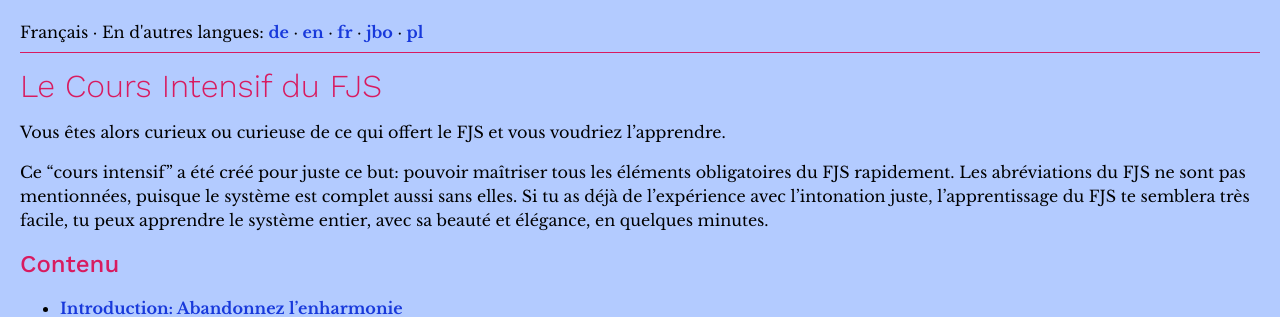
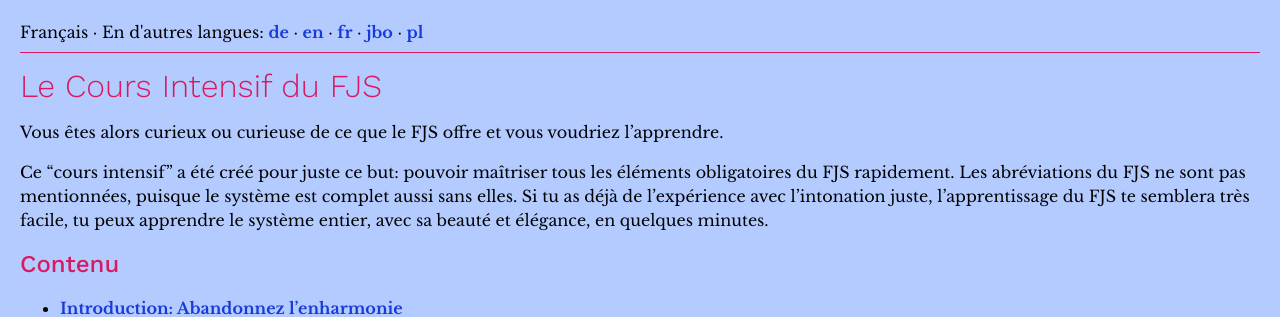
Before and after one commit to misotanni/misotanni.github.io, a Jekyll site: the page built from fjs/fr/crash.md, in a window 1280 px wide and 900 px high. Shown: the top 317 px of the window. Built offline with Jekyll 4.4.1, drawn with Linux system fonts in a browser that asks for light colours; our own code applies the rules of GitHub Pages for plain Markdown files; formulas are drawn with MathJax 3.

Commit message:
just what the gletu have I written

```diff
--- a/fjs/fr/crash.md
+++ b/fjs/fr/crash.md
@@ -1,6 +1,6 @@
 # Le Cours Intensif du FJS
 
-Vous êtes alors curieux ou curieuse de ce qui offert le FJS et vous voudriez l'apprendre.
+Vous êtes alors curieux ou curieuse de ce que le FJS offre et vous voudriez l'apprendre.
 
 Ce "cours intensif" a été créé pour juste ce but: pouvoir maîtriser tous les éléments obligatoires du FJS rapidement. Les abréviations du FJS ne sont pas mentionnées, puisque le système est complet aussi sans elles. Si tu as déjà de l'expérience avec l'intonation juste, l'apprentissage du FJS te semblera très facile, tu peux apprendre le système entier, avec sa beauté et élégance, en quelques minutes.
 
```
